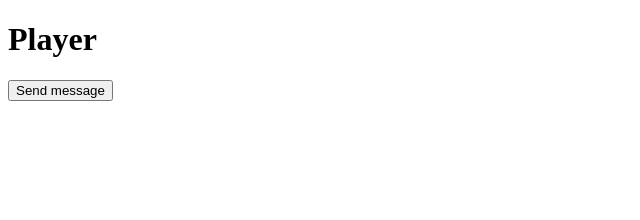
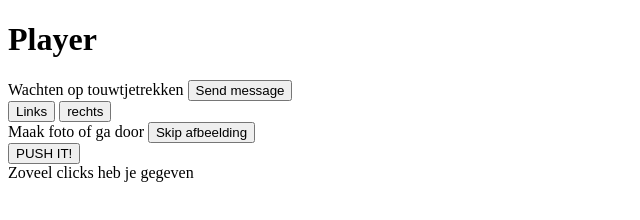
Before and after one commit to driebit/plukdenacht, a website: page web/player.html in a window 1280 px wide. Shown: the whole page, without its empty margins (0-640 px from the left). Drawn offline with nearby package versions, Linux system fonts and the light colour scheme; no server answers.

Commit message:
schremen client

```diff
--- a/web/player.html
+++ b/web/player.html
@@ -40,8 +40,31 @@
 
     <body>
         <h1>Player</h1>
+        <div id="messages"></div>
 
-        <div id="messages"></div>
-        <button>Send message</button>
+        <div id="wait" class="screen--wait">
+            Wachten op touwtjetrekken
+            <button>Send message</button>
+        </div>
+        <div id="side" class="screen--side">
+            <button id="player-left" class="btn-side btn-side--left">Links</button>
+            <button id="player-right" class="btn-side btn-side--right">rechts</button>
+        </div>
+
+        <div id="avatar" class="screen--avatar">
+            Maak foto of ga door
+            <button id="skip" class="btn">Skip afbeelding</button>
+        </div>
+
+        <div id="play" class="screen--play">
+            <button id="hitit" class="btn--play">PUSH IT!</button>
+        </div>
+
+        <div id="score" class="screen--score">
+            Zoveel clicks heb je gegeven
+        </div>
+
+
+
     </body>
 </html>
```
